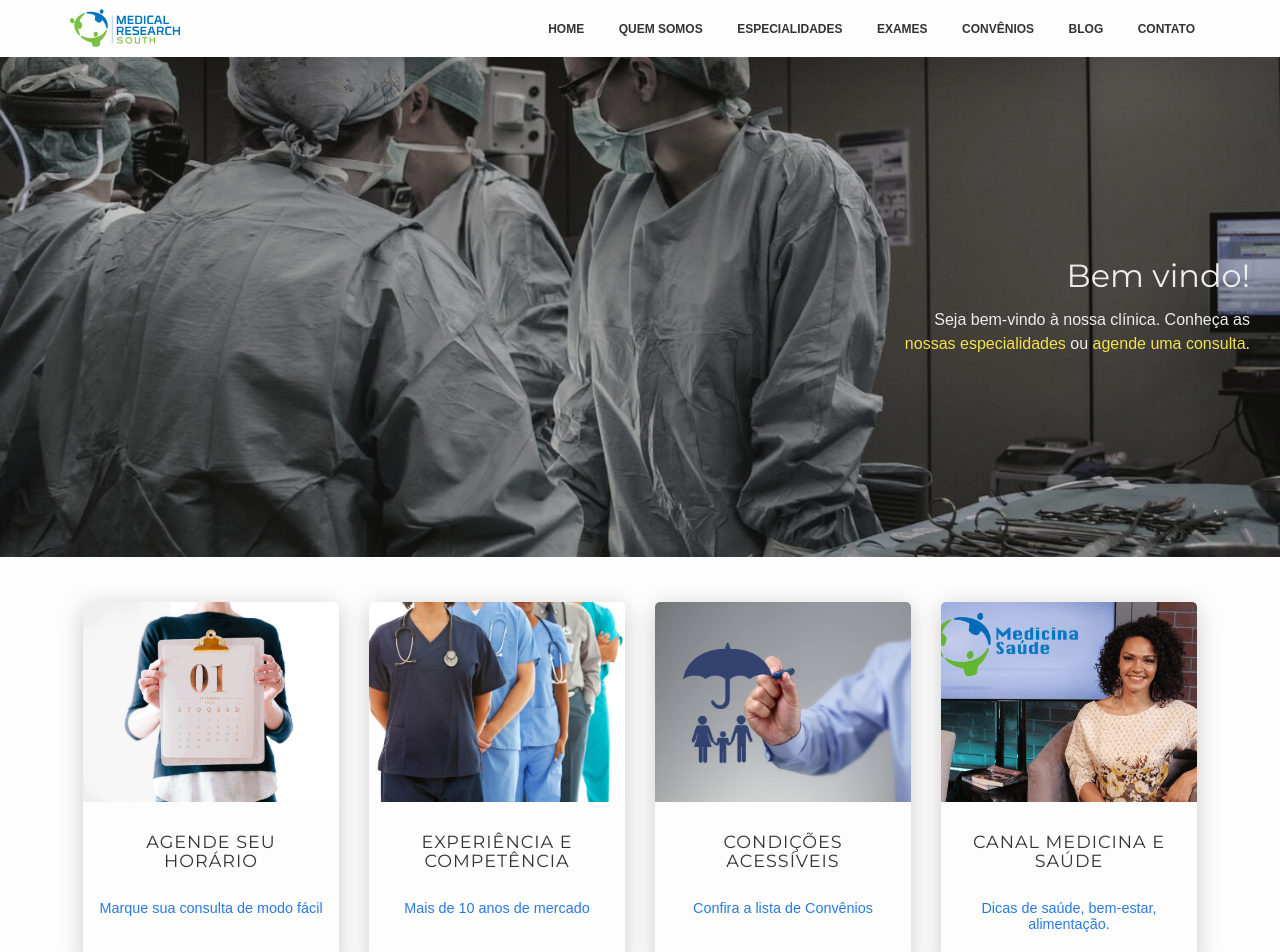
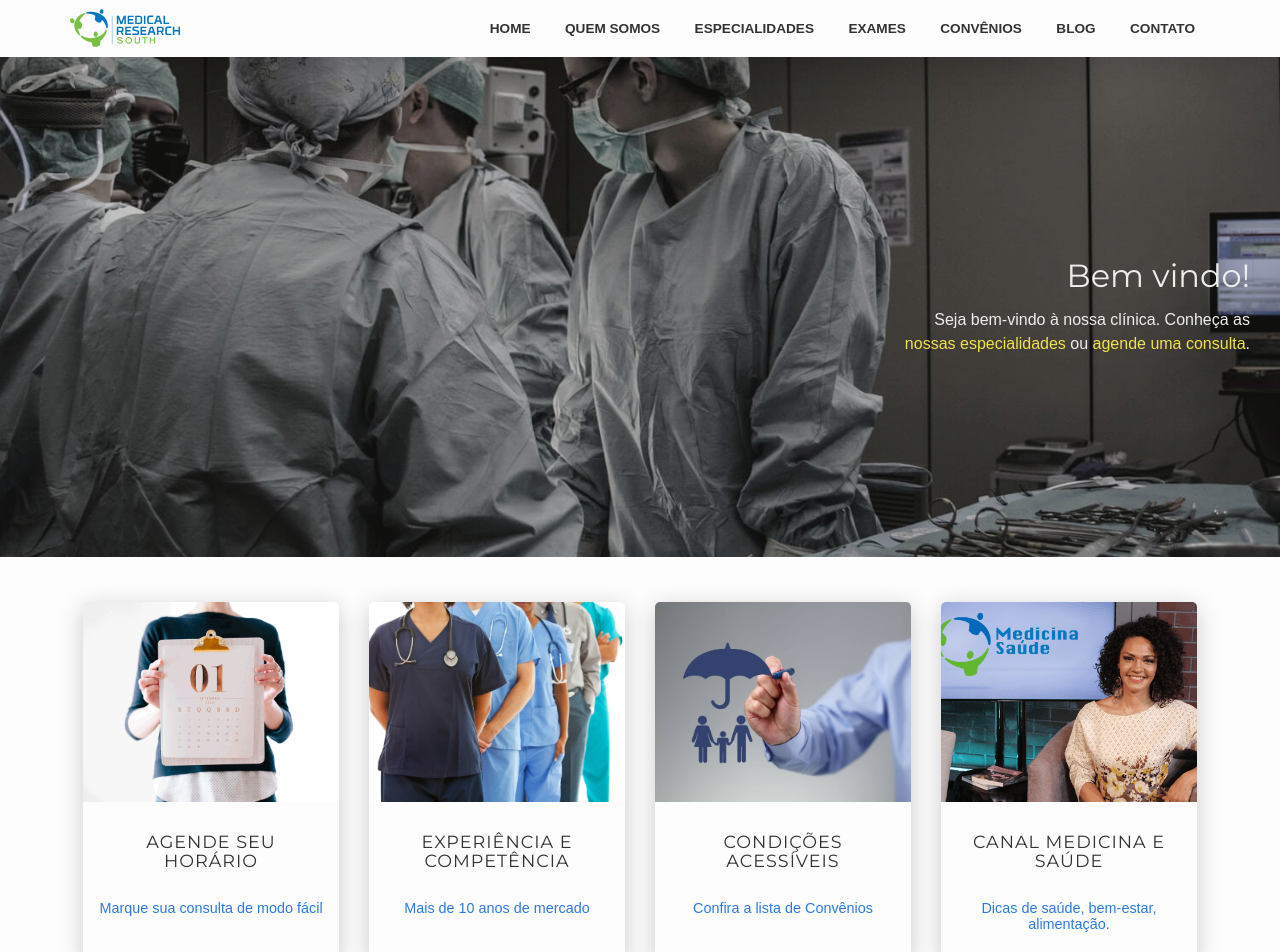
Before and after one commit to CopaTecnologia/medicinaesaude, a Jekyll site: the page built from index.html, in a window 1280 px wide. Shown: the top 952 px of the page. Built offline with Jekyll 4.4.1, drawn with Linux system fonts in a browser that asks for light colours; some web fonts are replaced.

Commit message:
aumento do menu topo

```diff
--- a/_sass/layout/_site-header.sass
+++ b/_sass/layout/_site-header.sass
@@ -26,7 +26,7 @@
         display: inline-block
         padding-left: 15px
         padding-right: 15px
-        font-size: .75em
+        font-size: .85em
         font-weight: bold
         text-transform: uppercase
         color: $text-color
```
